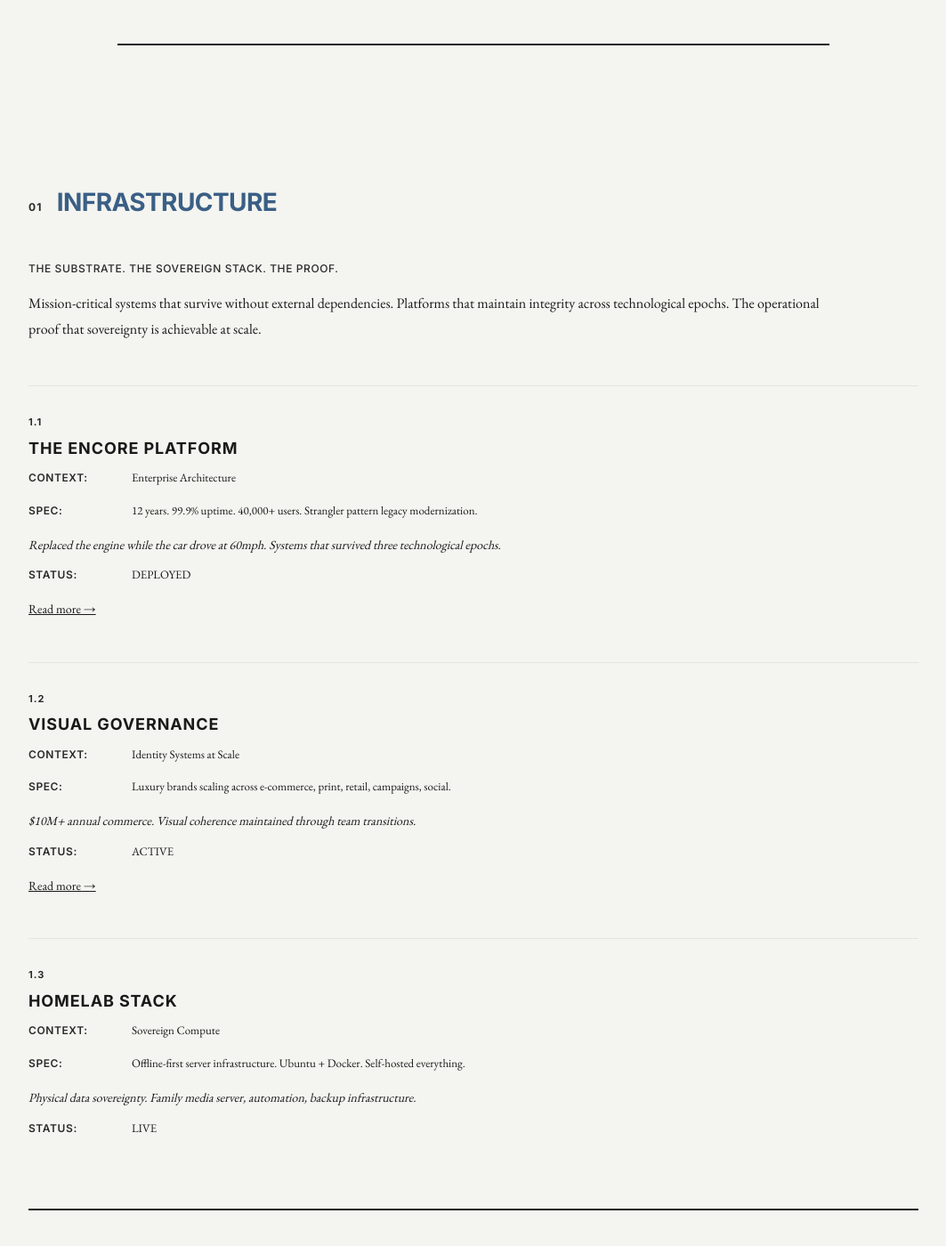
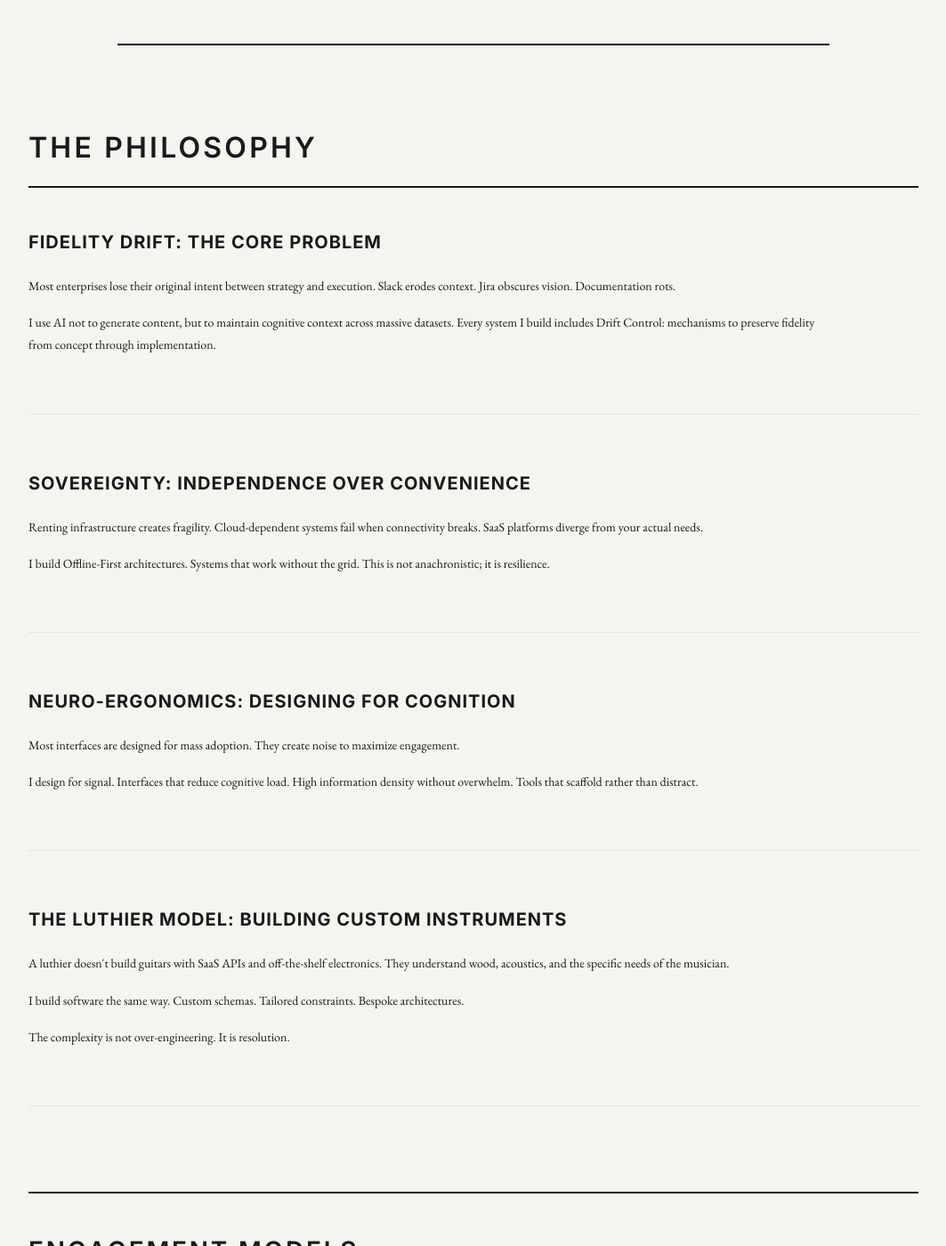
Before and after one commit to PeterSalvato/petersalvato-constellation, a Jekyll site: the page built from index.md, in a window 1280 px wide and 1400 px high, scrolled down 670 px. Shown: the whole window at 89% size, without its empty margins (108-1171 px from the left). Built offline with Jekyll 4.4.1, drawn with Linux system fonts in a browser that asks for light colours; some of the changed text lies outside the part shown.

Commit message:
feat: add philosophy section with strategic positioning
- Create _data/philosophy.yml with 4 core concepts:
  * Fidelity Drift: The problem we solve
  * Sovereignty: Independence as architectural choice
  * Neuro-Ergonomics: Designing for cognition, not engagement
  * Luthier Model: Custom instruments vs. SaaS APIs
- Add Engagement Models section explaining who I work with and constraints
- Update systemworks.html template to render philosophy between manifesto and domains

The philosophy section reveals systems thinking and explicitly filters for:
- Founders solving Zero-to-One problems
- Domain leaders in complex fields
- R&D labs bridging research and prototype
- Leadership that values autonomy and integrity

This establishes the Hub as a 'Glass Box' that explains the machinery.

Co-Authored-By: Claude Haiku 4.5 <noreply@anthropic.com>

```diff
--- /dev/null
+++ b/_data/philosophy.yml
@@ -0,0 +1,45 @@
+philosophy:
+  sections:
+    - id: "drift-control"
+      title: "FIDELITY DRIFT: The Core Problem"
+      content: |
+        Most enterprises lose their original intent between strategy and execution. Slack erodes context. Jira obscures vision. Documentation rots.
+
+        I use AI not to generate content, but to maintain cognitive context across massive datasets. Every system I build includes Drift Control: mechanisms to preserve fidelity from concept through implementation.
+
+    - id: "sovereignty"
+      title: "SOVEREIGNTY: Independence Over Convenience"
+      content: |
+        Renting infrastructure creates fragility. Cloud-dependent systems fail when connectivity breaks. SaaS platforms diverge from your actual needs.
+
+        I build Offline-First architectures. Systems that work without the grid. This is not anachronistic; it is resilience.
+
+    - id: "neuro-ergonomics"
+      title: "NEURO-ERGONOMICS: Designing for Cognition"
+      content: |
+        Most interfaces are designed for mass adoption. They create noise to maximize engagement.
+
+        I design for signal. Interfaces that reduce cognitive load. High information density without overwhelm. Tools that scaffold rather than distract.
+
+    - id: "luthier"
+      title: "THE LUTHIER MODEL: Building Custom Instruments"
+      content: |
+        A luthier doesn't build guitars with SaaS APIs and off-the-shelf electronics. They understand wood, acoustics, and the specific needs of the musician.
+
+        I build software the same way. Custom schemas. Tailored constraints. Bespoke architectures.
+
+        The complexity is not over-engineering. It is resolution.
+
+  engagement:
+    - title: "Who I Work With"
+      content: |
+        - Founders building Zero-to-One systems who need an architect that can scaffold culture and infrastructure simultaneously.
+        - Complex Domain Leaders (BioTech, AI, Logistics, Infrastructure) who need interfaces that reduce risk and error.
+        - R&D Labs that need to bridge Research Papers and Working Prototypes.
+
+    - title: "My Constraints"
+      content: |
+        - I value Async & Deep Work over Always-On availability.
+        - I prioritize System Integrity over Quick Hacks.
+        - I work best when given Autonomy to solve the problem, not execute tickets.
+        - I filter for leadership that respects the complexity of deep work.
--- a/_layouts/systemworks.html
+++ b/_layouts/systemworks.html
@@ -280,6 +280,50 @@
         </div>
         {% endif %}
 
+        <!-- Philosophy Section -->
+        {% if site.data.philosophy %}
+        <div class="philosophy-section" style="margin: 96px 0; max-width: 1000px; margin-left: auto; margin-right: auto;">
+          <h2 style="font-size: 32px; letter-spacing: 0.1em; text-transform: uppercase; margin-bottom: 48px; border-bottom: 2px solid #1A1A1A; padding-bottom: 24px;">THE PHILOSOPHY</h2>
+
+          <div class="philosophy-subsections" style="display: grid; gap: 64px; margin-bottom: 96px;">
+            {% for section in site.data.philosophy.philosophy.sections %}
+            <div class="philosophy-subsection" style="border-bottom: 1px solid #E5E5E0; padding-bottom: 48px;">
+              <h3 style="font-size: 20px; font-weight: 700; letter-spacing: 0.05em; text-transform: uppercase; margin-bottom: 24px;">{{ section.title }}</h3>
+              <div style="font-size: 14px; line-height: 1.8; max-width: 900px;">
+                {% assign paragraphs = section.content | split: "
+" %}
+                {% for paragraph in paragraphs %}
+                  {% if paragraph != "" %}
+                    <p style="margin-bottom: 16px;">{{ paragraph }}</p>
+                  {% endif %}
+                {% endfor %}
+              </div>
+            </div>
+            {% endfor %}
+          </div>
+
+          <!-- Engagement Section -->
+          <div class="engagement-section" style="border-top: 2px solid #1A1A1A; padding-top: 48px;">
+            <h2 style="font-size: 28px; letter-spacing: 0.1em; text-transform: uppercase; margin-bottom: 48px;">ENGAGEMENT MODELS</h2>
+
+            {% for engagement in site.data.philosophy.philosophy.engagement %}
+            <div style="margin-bottom: 48px;">
+              <h3 style="font-size: 16px; font-weight: 700; letter-spacing: 0.05em; text-transform: uppercase; margin-bottom: 16px;">{{ engagement.title }}</h3>
+              <div style="font-size: 14px; line-height: 1.8; max-width: 900px;">
+                {% assign lines = engagement.content | split: "
+" %}
+                {% for line in lines %}
+                  {% if line != "" %}
+                    <p style="margin-bottom: 12px;">{{ line }}</p>
+                  {% endif %}
+                {% endfor %}
+              </div>
+            </div>
+            {% endfor %}
+          </div>
+        </div>
+        {% endif %}
+
         <!-- Domains -->
         <div class="domains-container">
             {% for domain in site.data.index.domains %}
```
